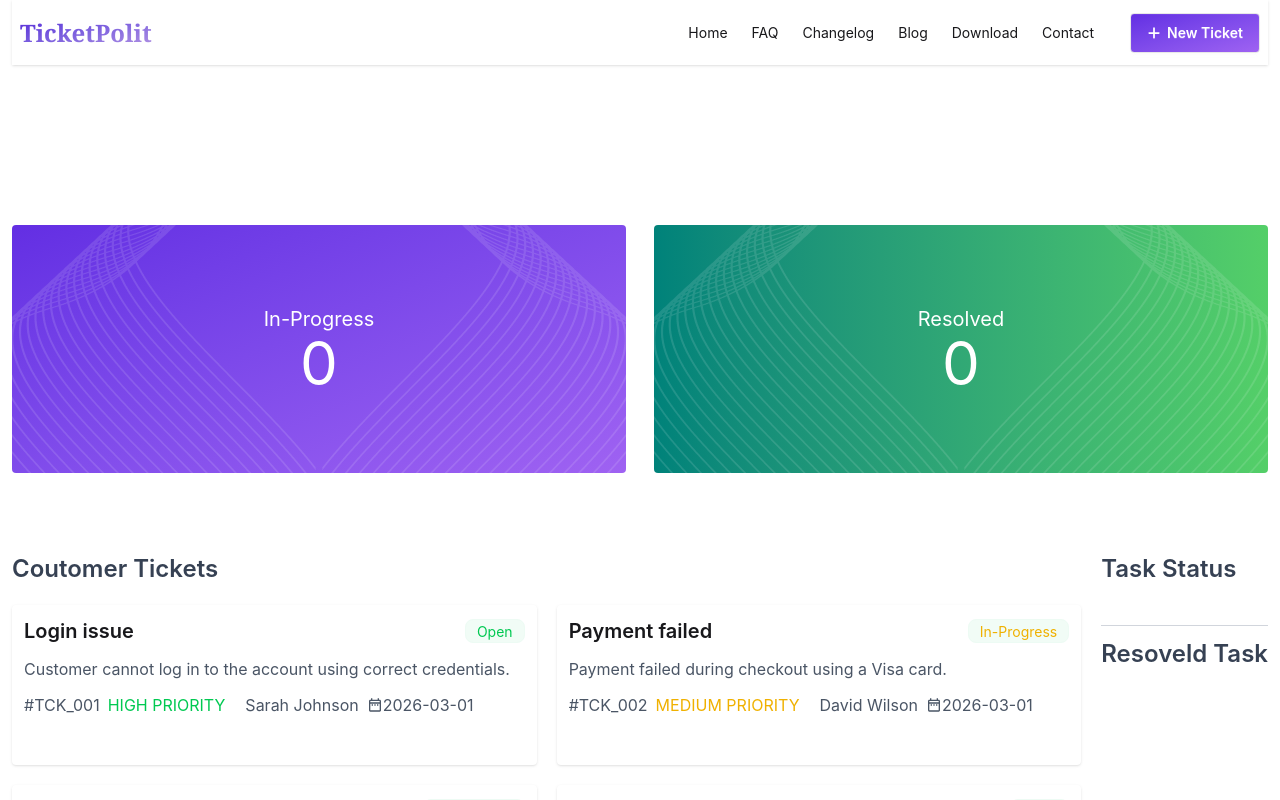
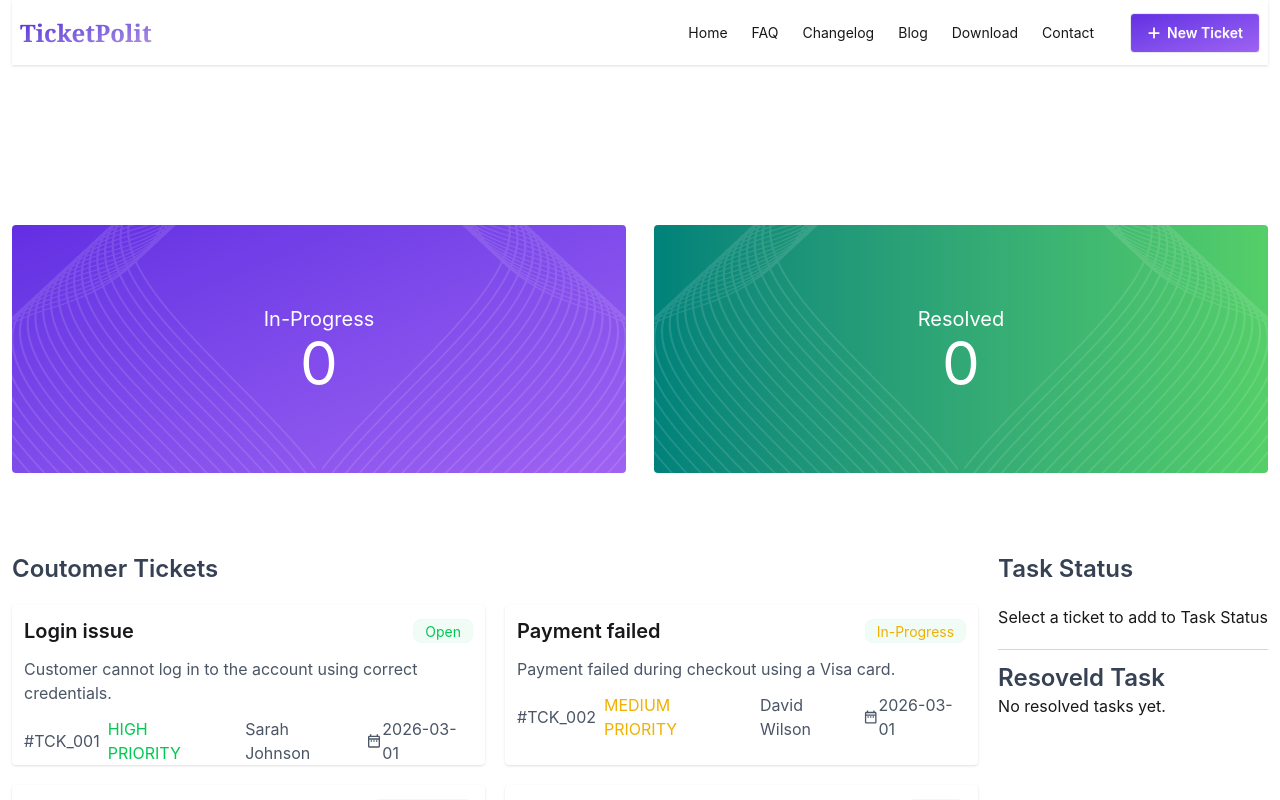
Before and after one commit to rabbani37/restart-Ticket-polit, a React (Vite) app: page / in a window 1280 px wide. Shown: the top 800 px of the page. Built offline with nearby package versions, Linux system fonts and the light colour scheme.

Commit message:
show 'no tickets here' when there are no tickets

```diff
--- a/src/App.jsx
+++ b/src/App.jsx
@@ -43,7 +43,7 @@ function App() {
         position: "top",
         title: "Successfully Resolved",
         icon: "success",
-        timer: 1500,
+        timer: 2000,
         draggable: true,
         theme: 'dark'
       });
@@ -85,6 +85,9 @@ function App() {
           ></SidebarRight>
         </div>
       </div>
+
+
+
       <ToastContainer
         position="top-center"
         theme="dark"
--- a/src/Component/Main/CustomerTickets/CustomerTickets.jsx
+++ b/src/Component/Main/CustomerTickets/CustomerTickets.jsx
@@ -10,7 +10,8 @@ const CustomerTickets = ({ ticketsData, handleAddToTicket }) => {
         <div>
             <h2 className="text-2xl font-semibold text-gray-700 pb-5">Coutomer Tickets</h2>
 
-
+            {
+                ticketsData.length <= 0 ? <div className="text-4xl text-center px-10 py-16">No tickets available here </div> :
                     <div className="grid lg:grid-cols-2 grid-cols-1 gap-5">
                         {
                             ticketsData.map(ticket => <CustomerTicket
@@ -20,6 +21,8 @@ const CustomerTickets = ({ ticketsData, handleAddToTicket }) => {
                             ></CustomerTicket>)
                         }
                     </div>
+            }
+
         </div>
     );
 };
--- a/src/Component/Main/SidebarRight/SidebarRight.jsx
+++ b/src/Component/Main/SidebarRight/SidebarRight.jsx
@@ -10,27 +10,30 @@ const SidebarRight = ({ newTickets, handleConform, resolvesTicket }) => {
         <div className="" >
             <div className="mb-5">
                 <h2 className="text-2xl font-semibold text-gray-700 pb-5">Task Status</h2>
+                {
+                    newTickets <= 0 ? <div>Select a ticket to add to Task Status</div> :
 
-                {
                         newTickets.map(ticket => <div key={ticket.id} className="p-2 mb-1 shadow">
                             <h3 className="text-xl mb-3">{ticket.title}</h3>
                             <button
                                 onClick={() => handleConform(ticket)}
                                 className="btn btn-sm w-full bg-green-500 text-[17px] text-white">Conform</button>
                         </div>)
+
                 }
+
 
             </div>
             <hr className="text-gray-300" />
             <div className="mt-3">
                 <h2 className="text-2xl font-semibold text-gray-700">Resoveld Task</h2>
-                {
+
+                {resolvesTicket <= 0 ? <div>No resolved tasks yet.</div> :
+
                     resolvesTicket.map(ticket => <div key={ticket.id}
                         className="p-2 mb-1 shadow bg-blue-100">
                         <h3 className="text-xl mb-3">{ticket.title}</h3>
-                    </div>
-
-                    )
+                    </div>)
                 }
             </div>
         </div>
```
Lines whose indentation alone changed are shown as unchanged.
